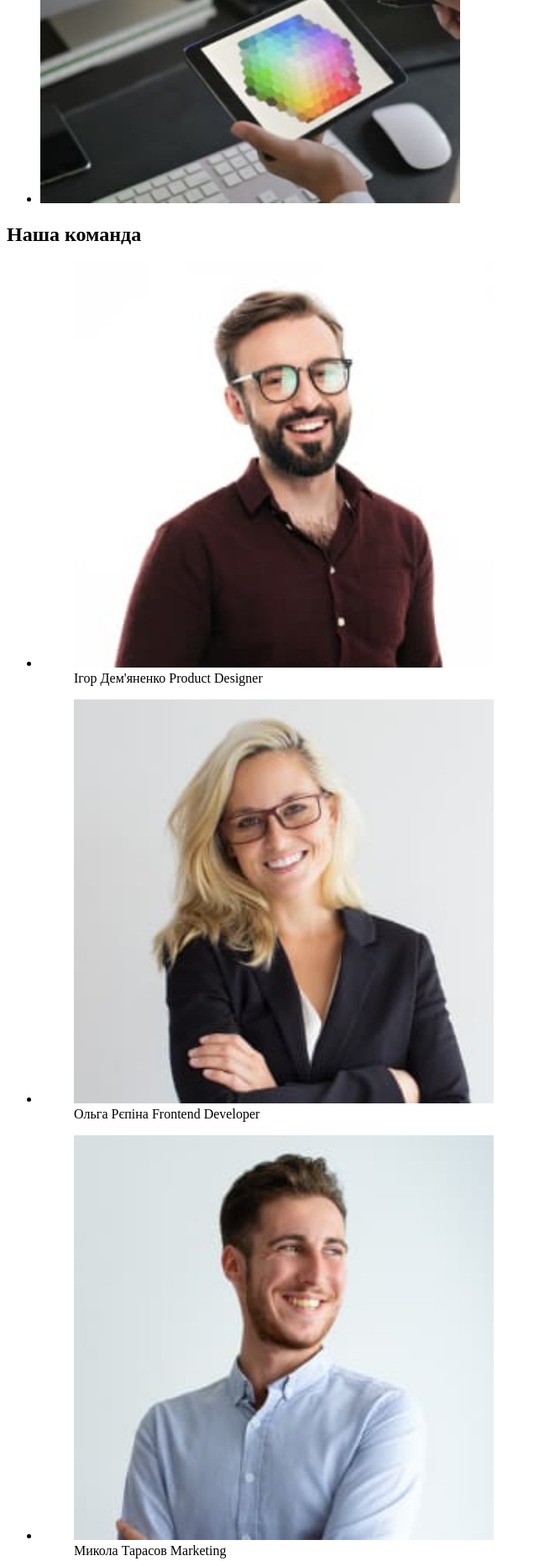
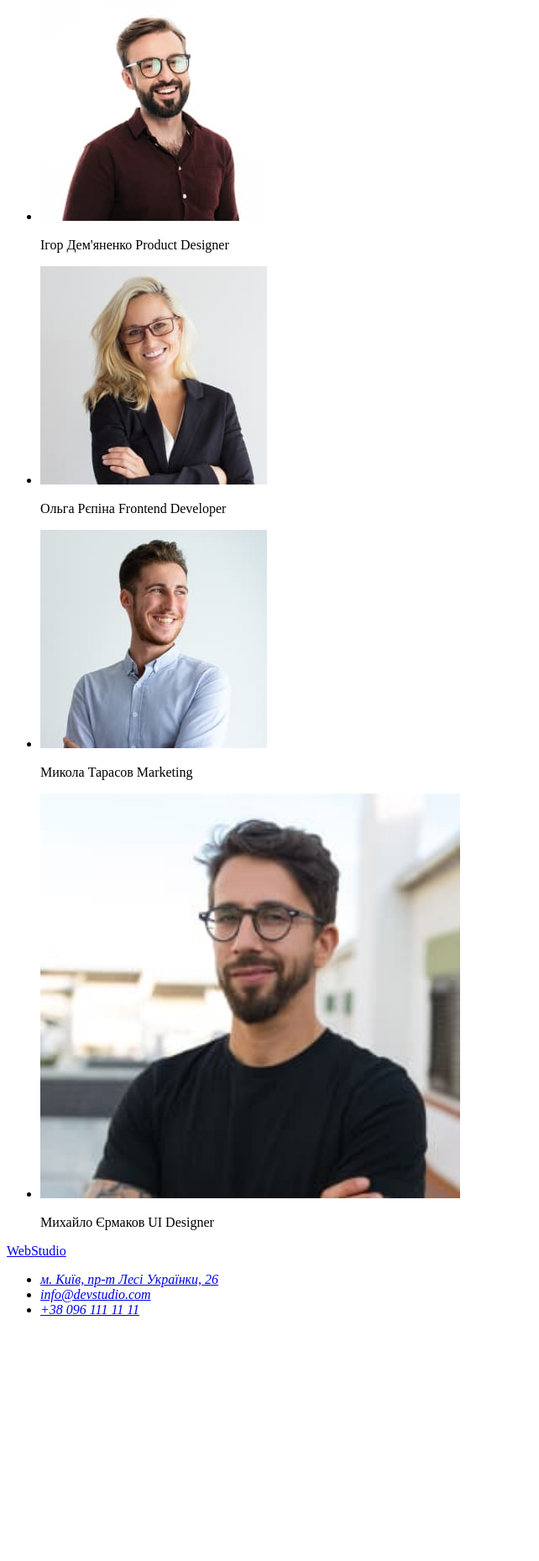
Before and after one commit to SofiiaShevtsova/goit-markup-hw-01, a plain HTML site: page index.html in a window 1280 px wide. Shown: the part 1618-3477 px from the top of the page at 84% size, without its empty margins (0-642 px from the left). After the commit the page ends 3203 px from the top, so only its background shows below. Drawn offline with Linux system fonts and the light colour scheme.

Commit message:
виправлені зауваження ментора

```diff
--- a/index.html
+++ b/index.html
@@ -27,7 +27,7 @@
     <main>
     <section class="os0">
         <h1>Ефективні рішення для вашого бізнесу</h1>
-        <button>Замовити послугу</button>
+        <button type="button">Замовити послугу</button>
     </section>
     <section class="os1">
         <h2>Навички</h2> <!--Заголовок треба приховати в css-->
@@ -53,13 +53,13 @@
         <h2>Чим ми займаємося</h2>
         <ul>
             <li>
-                <img src="./images/formatjpg/os21.jpg" alt="створення сайту" width="500">
+                <img src="./images/formatjpg/os21.jpg" alt="створення сайту" width="370">
             </li>
             <li>
-                <img src="./images/formatjpg/os22.jpg" alt="програмне забезпечення" width="500">
+                <img src="./images/formatjpg/os22.jpg" alt="програмне забезпечення" width="370">
             </li>
             <li>
-                <img src="./images/formatjpg/os23.jpg" alt="розробка дизайну" width="500">
+                <img src="./images/formatjpg/os23.jpg" alt="розробка дизайну" width="370">
             </li>
         </ul>
     </section>
@@ -67,36 +67,46 @@
         <h2>Наша команда</h2>
         <ul>
             <li>
-                <figure><img src="./images/formatjpg/team/team1.jpg" alt="Ігор Дем'яненко" width="500">
-                    <figcaption>Ігор Дем'яненко Product Designer</figcaption>
-                </figure>
+                <img src="./images/formatjpg/team/team1.jpg" alt="Ігор Дем'яненко" width="270">
+                <p>Ігор Дем'яненко <span>Product Designer</span> </p>
+
             </li>
             <li>
-                <figure><img src="./images/formatjpg/team/team2.jpg" alt="Ольга Рєпіна" width="500">
-                    <figcaption>Ольга Рєпіна Frontend Developer</figcaption>
-                </figure>
+                <img src="./images/formatjpg/team/team2.jpg" alt="Ольга Рєпіна" width="270">
+                <p>Ольга Рєпіна <span>Frontend Developer</span> </p>
             </li>
             <li>
-                <figure><img src="./images/formatjpg/team/team3.jpg" alt="Микола Тарасов" width="500">
-                    <figcaption>Микола Тарасов Marketing</figcaption>
-                </figure>
+                <img src="./images/formatjpg/team/team3.jpg" alt="Микола Тарасов" width="270">
+                <p>Микола Тарасов <span> Marketing</span> </p>
+
             </li>
             <li>
-                <figure><img src="./images/formatjpg/team/team4.jpg" alt="Михайло Єрмаков" width="500">
-                    <figcaption>Михайло Єрмаков UI Designer</figcaption>
-                </figure>
+                <img src="./images/formatjpg/team/team4.jpg" alt="Михайло Єрмаков" width="500">
+                <p>Михайло Єрмаков <span>UI Designer</span> </p>
+
             </li>
         </ul>
     </section>
     </main>
     <footer class="logo-bot">
         <a href="/" lang="en">WebStudio</a>
-        <ul>
-            <li>м. Київ, пр-т Лесі Українки, 26</li>
-            <li> <a href="mailto:info@devstudio.com">info@devstudio.com</a> </li>
-            <li> <a href="tel:+380961111111">+38 096 111 11 11</a> </li>
+        <address>
+            <ul>
+                <li>
+                    <a href="https://www.google.com/maps/place/%D0%B1%D1%83%D0%BB%D1%8C%D0%B2%D0%B0%D1%80+%D0%9B%D0%B5%D1%81%D1%96+%D0%A3%D0%BA%D1%80%D0%B0%D1%97%D0%BD%D0%BA%D0%B8,+26,+%D0%9A%D0%B8%D1%97%D0%B2,+%D0%A3%D0%BA%D1%80%D0%B0%D1%97%D0%BD%D0%B0,+02000/@50.4265841,30.5361971,17z/data=!3m1!4b1!4m5!3m4!1s0x40d4cf0e033ecbe9:0x57a4dffefec77da0!8m2!3d50.4265807!4d30.5383858?hl=uk" target="_blank" rel="noopener noreferrer">м. Київ, пр-т Лесі Українки, 26</a>
+                </li>
 
-        </ul>
+                <li>
+                    <a href="mailto:info@devstudio.com">info@devstudio.com</a>
+
+                </li>
+                <li>
+                    <a href="tel:+380961111111">+38 096 111 11 11</a>
+
+                </li>
+            </ul>
+        </address>
+
 
     </footer>
 
```
Also changed, not shown: .prettier.json (added).
